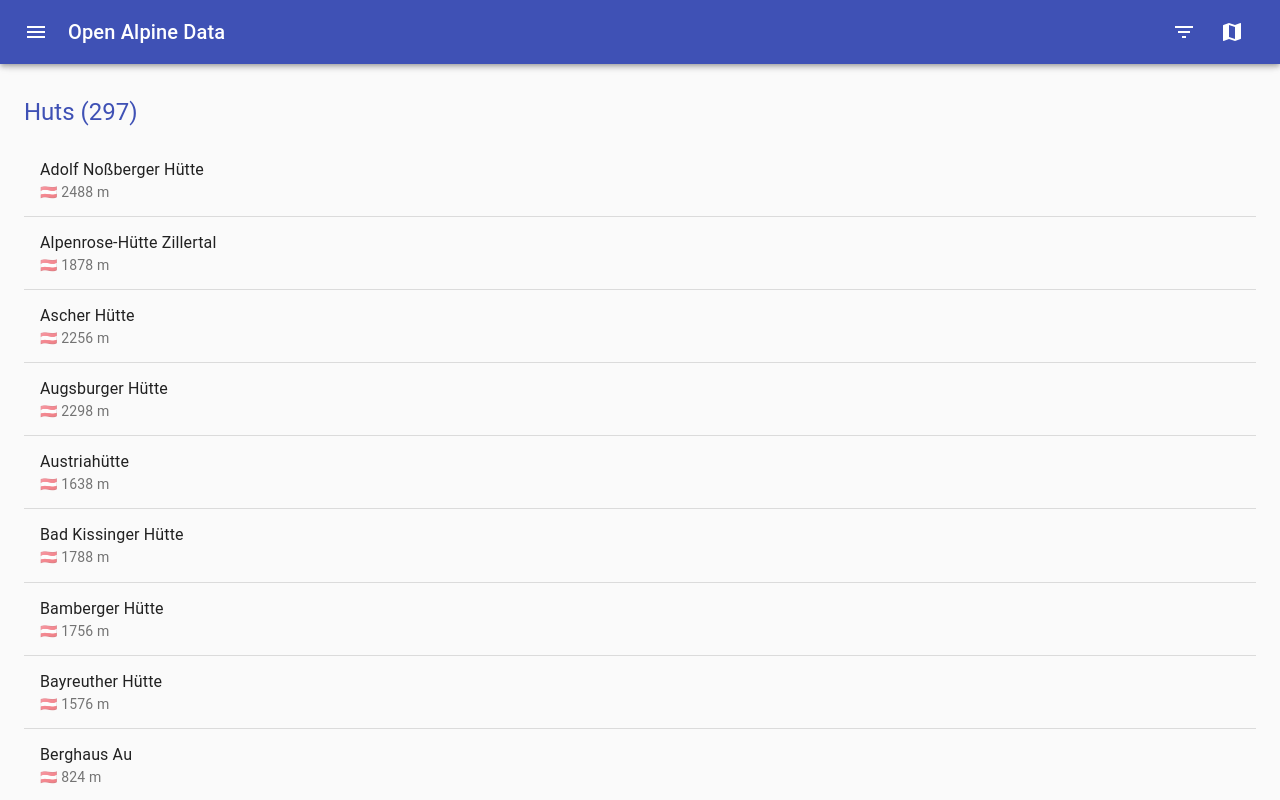
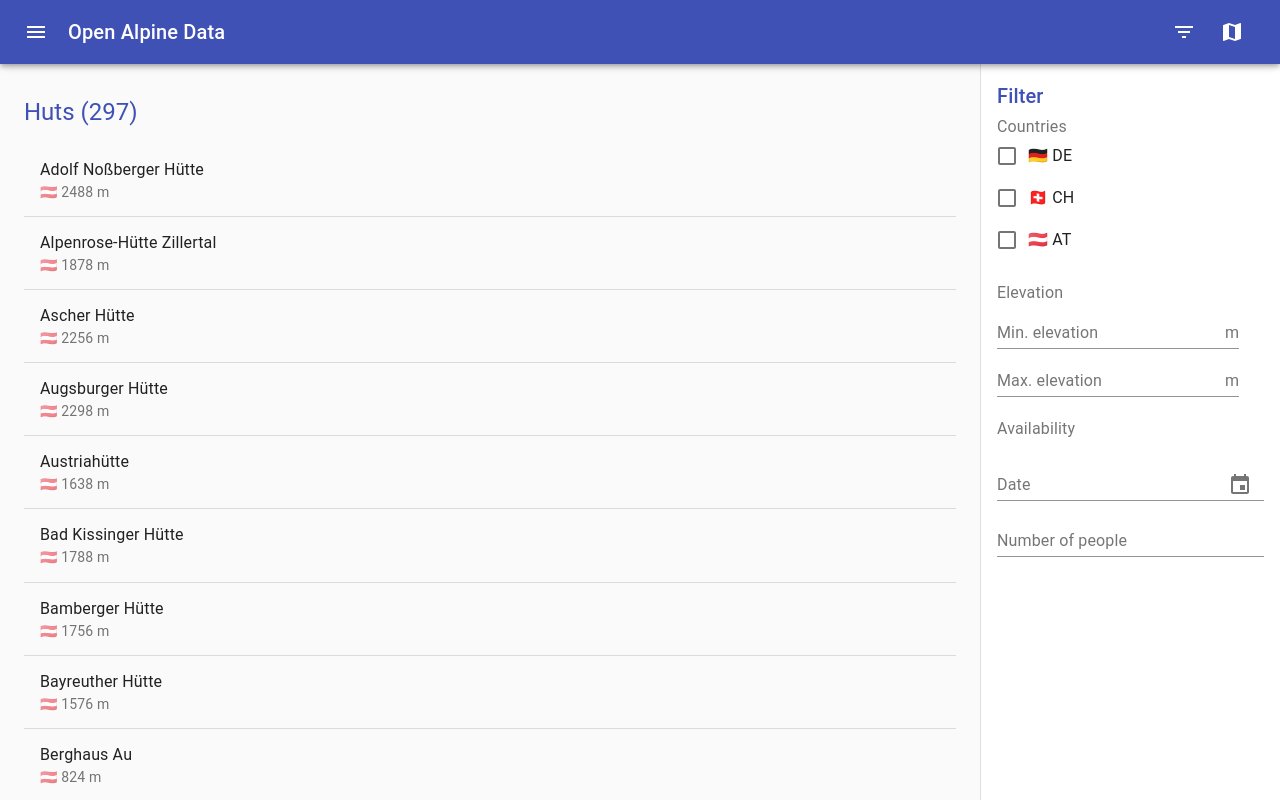
Before and after one commit to mlenkeit/oad, a React (Create React App) app: page / in a window 1280 px wide. Built offline with nearby package versions, Linux system fonts and the light colour scheme.

Commit message:
feat(ui): display side-sheet on desktop correctly

```diff
--- a/src/webapp/App.tsx
+++ b/src/webapp/App.tsx
@@ -80,7 +80,7 @@ const drawerWidth = 240
 const useStyles = makeStyles((theme) => ({
   root: {
     display: 'flex',
-    flexDirection: 'column',
+    flexDirection: 'row-reverse',
     height: '100vh',
   },
   toolbar: {
@@ -161,6 +161,7 @@ const useStyles = makeStyles((theme) => ({
     paddingBottom: theme.spacing(4),
     display: 'flex',
     flexDirection: 'column',
+    flexGrow: 1,
   },
   paper: {
     padding: theme.spacing(2),
@@ -183,8 +184,46 @@ const useStyles = makeStyles((theme) => ({
     height: '95%',
     width: '100%'
   },
+  filterDrawer: {
+    [theme.breakpoints.up('sm')]: {
+      transition: theme.transitions.create('width', {
+        easing: theme.transitions.easing.sharp,
+        duration: theme.transitions.duration.enteringScreen,
+      }),
+      width: '300px',
+      flexShrink: 0,
+    }
+  },
+  filterDrawerClose: {
+    [theme.breakpoints.up('sm')]: {
+      transition: theme.transitions.create('width', {
+        easing: theme.transitions.easing.sharp,
+        duration: theme.transitions.duration.leavingScreen,
+      }),
+      width: 0
+    }
+  },
   filterDrawerPaper: {
-    width: '85%'
+    [theme.breakpoints.down('sm')]: {
+      width: '85%'
+    },
+    [theme.breakpoints.up('sm')]: {
+      transition: theme.transitions.create('right', {
+        easing: theme.transitions.easing.sharp,
+        duration: theme.transitions.duration.enteringScreen,
+      }),
+      width: '300px'
+    }
+  },
+  filterDrawerPaperClose: {
+    [theme.breakpoints.up('sm')]: {
+      transition: theme.transitions.create('right', {
+        easing: theme.transitions.easing.sharp,
+        duration: theme.transitions.duration.leavingScreen,
+      }),
+      overflowX: 'hidden',
+      right: '-300px'
+    }
   }
 }))
 
@@ -201,6 +240,7 @@ type HutDisplayMode = 'list' | 'map'
 
 function App() {
   const theme = useTheme();
+  const isMobile = useMediaQuery(theme.breakpoints.down('sm'))
   const matchesMediaQuery = useMediaQuery(theme.breakpoints.down('sm'));
   console.log('matchesMediaQuery', matchesMediaQuery)
   const classes = useStyles()
@@ -345,9 +385,9 @@ function App() {
     }
   }
 
-  const [ showFilters, setShowFilters ] = useState(false)
+  const [ showFilters, setShowFilters ] = useState(true)
   const handleFilterButtonClick = () => {
-    setShowFilters(true)
+    setShowFilters(!showFilters)
   }
   const handleFilterDrawerClose = () => {
     setShowFilters(false)
@@ -356,76 +396,6 @@ function App() {
   return (
     <div className={classes.root}>
       <CssBaseline />
-      <Drawer
-        open={showFilters}
-        onClose={handleFilterDrawerClose}
-        anchor="right"
-        classes={{
-          paper: clsx(classes.paper, classes.filterDrawerPaper),
-        }}
-      >
-        <Typography component="h2" variant="h6" color="primary" gutterBottom>
-          Filter
-        </Typography>
-        <Grid container spacing={3}>
-          <Grid item xs={12} sm={6} md={4}>
-            <FormControl component="fieldset">
-              <FormLabel component="legend">Countries</FormLabel>
-              <FormGroup>
-              {countryCodeFilters.map(it =>
-                <FormControlLabel
-                  control={<Checkbox checked={it.active} name={it.label} onChange={toggleCountryCode(it)} />}
-                  label={it.label}
-                />
-              )}
-              </FormGroup>
-            </FormControl>
-          </Grid>
-          <Grid item xs={12} sm={6} md={4}>
-            <FormControl component="fieldset">
-              <FormLabel component="legend">Elevation</FormLabel>
-              <FormGroup>
-              {elevationFilters.map(it =>
-                <TextField
-                  label={it.label}
-                  onChange={updateElevation(it)}
-                  value={it.value ? it.value : ''}
-                  InputProps={{
-                    endAdornment: <InputAdornment position="end">m</InputAdornment>,
-                  }}
-                />
-              )}
-              </FormGroup>
-            </FormControl>
-          </Grid>
-          <Grid item xs={12} sm={6} md={4}>
-            <FormControl component="fieldset">
-              <FormLabel component="legend">Availability</FormLabel>
-              <FormGroup>
-              <MuiPickersUtilsProvider utils={MomentUtils}>
-                <KeyboardDatePicker
-                  disableToolbar
-                  autoOk={true}
-                  variant="inline"
-                  format="DD.MM.YYYY"
-                  margin="normal"
-                  label="Date"
-                  value={reservationDateFilter.value}
-                  onChange={handleOpen(reservationDateFilter)}
-                  // KeyboardButtonProps={{
-                  //   'aria-label': 'change date',
-                  // }}
-                />
-              </MuiPickersUtilsProvider>
-              <TextField
-                label={freeRoomFilter.label}
-                value={freeRoomFilter.value ? freeRoomFilter.value : ''}
-                onChange={updateFreeRoom(freeRoomFilter)} />
-              </FormGroup>
-            </FormControl>
-          </Grid>
-        </Grid>
-      </Drawer>
       {/* <Modal open={false}>
         <Fade in={showFilters}>
           <Container maxWidth="md" className={classes.filterContainer}>
@@ -463,6 +433,79 @@ function App() {
           }
         </Toolbar>
       </AppBar>
+      <Drawer
+        open={showFilters}
+        onClose={handleFilterDrawerClose}
+        anchor="right"
+        variant={isMobile ? 'temporary' : 'permanent'}
+        className={clsx(classes.filterDrawer, !showFilters && classes.filterDrawerClose)}
+        classes={{
+          paper: clsx(classes.paper, classes.filterDrawerPaper, !showFilters && classes.filterDrawerPaperClose),
+        }}
+      >
+        <div className={!isMobile ? classes.appBarSpacer : ''} />
+        <Typography component="h2" variant="h6" color="primary" gutterBottom>
+          Filter
+        </Typography>
+        <Grid container spacing={3}>
+          <Grid item xs={12}>
+            <FormControl component="fieldset">
+              <FormLabel component="legend">Countries</FormLabel>
+              <FormGroup>
+              {countryCodeFilters.map(it =>
+                <FormControlLabel
+                  control={<Checkbox checked={it.active} name={it.label} onChange={toggleCountryCode(it)} />}
+                  label={it.label}
+                />
+              )}
+              </FormGroup>
+            </FormControl>
+          </Grid>
+          <Grid item xs={12}>
+            <FormControl component="fieldset">
+              <FormLabel component="legend">Elevation</FormLabel>
+              <FormGroup>
+              {elevationFilters.map(it =>
+                <TextField
+                  label={it.label}
+                  onChange={updateElevation(it)}
+                  value={it.value ? it.value : ''}
+                  InputProps={{
+                    endAdornment: <InputAdornment position="end">m</InputAdornment>,
+                  }}
+                />
+              )}
+              </FormGroup>
+            </FormControl>
+          </Grid>
+          <Grid item xs={12}>
+            <FormControl component="fieldset">
+              <FormLabel component="legend">Availability</FormLabel>
+              <FormGroup>
+              <MuiPickersUtilsProvider utils={MomentUtils}>
+                <KeyboardDatePicker
+                  disableToolbar
+                  autoOk={true}
+                  variant="inline"
+                  format="DD.MM.YYYY"
+                  margin="normal"
+                  label="Date"
+                  value={reservationDateFilter.value}
+                  onChange={handleOpen(reservationDateFilter)}
+                  // KeyboardButtonProps={{
+                  //   'aria-label': 'change date',
+                  // }}
+                />
+              </MuiPickersUtilsProvider>
+              <TextField
+                label={freeRoomFilter.label}
+                value={freeRoomFilter.value ? freeRoomFilter.value : ''}
+                onChange={updateFreeRoom(freeRoomFilter)} />
+              </FormGroup>
+            </FormControl>
+          </Grid>
+        </Grid>
+      </Drawer>
       <main className={classes.content} onScroll={onMainScroll} ref={mainRef}>
         <div className={classes.appBarSpacer} />
         <Container maxWidth="xl" className={classes.container}>
```
